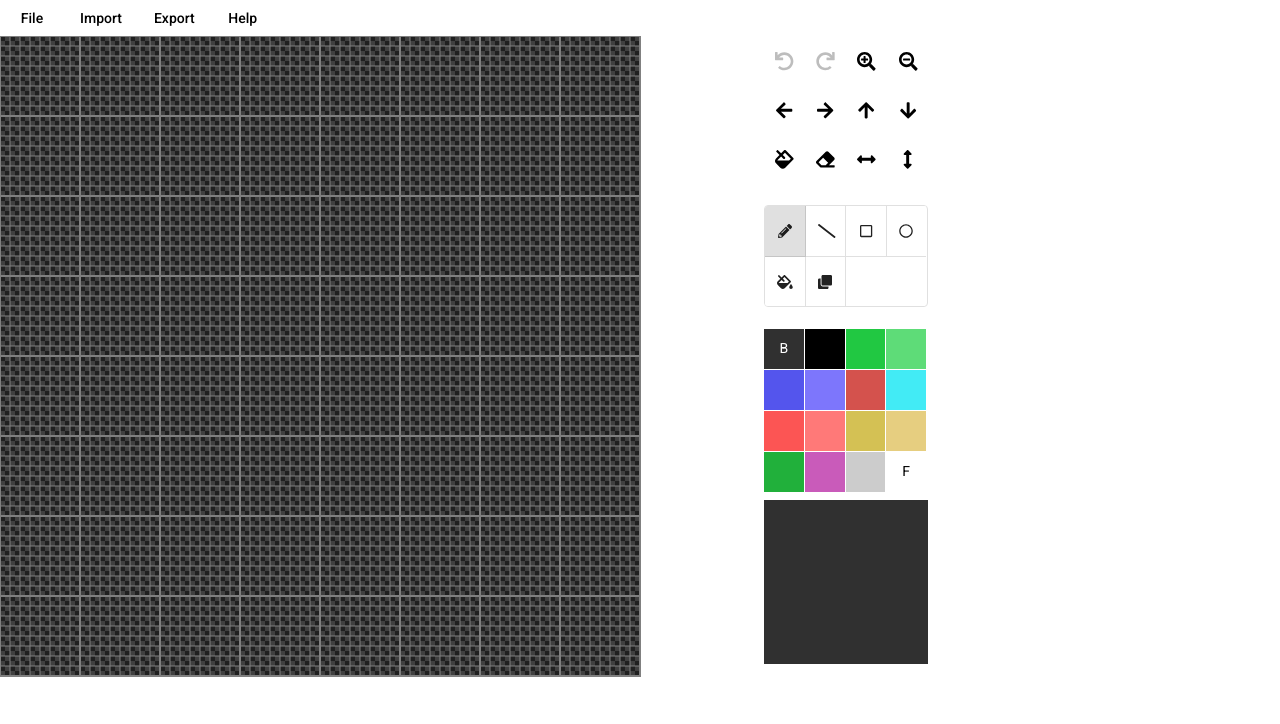
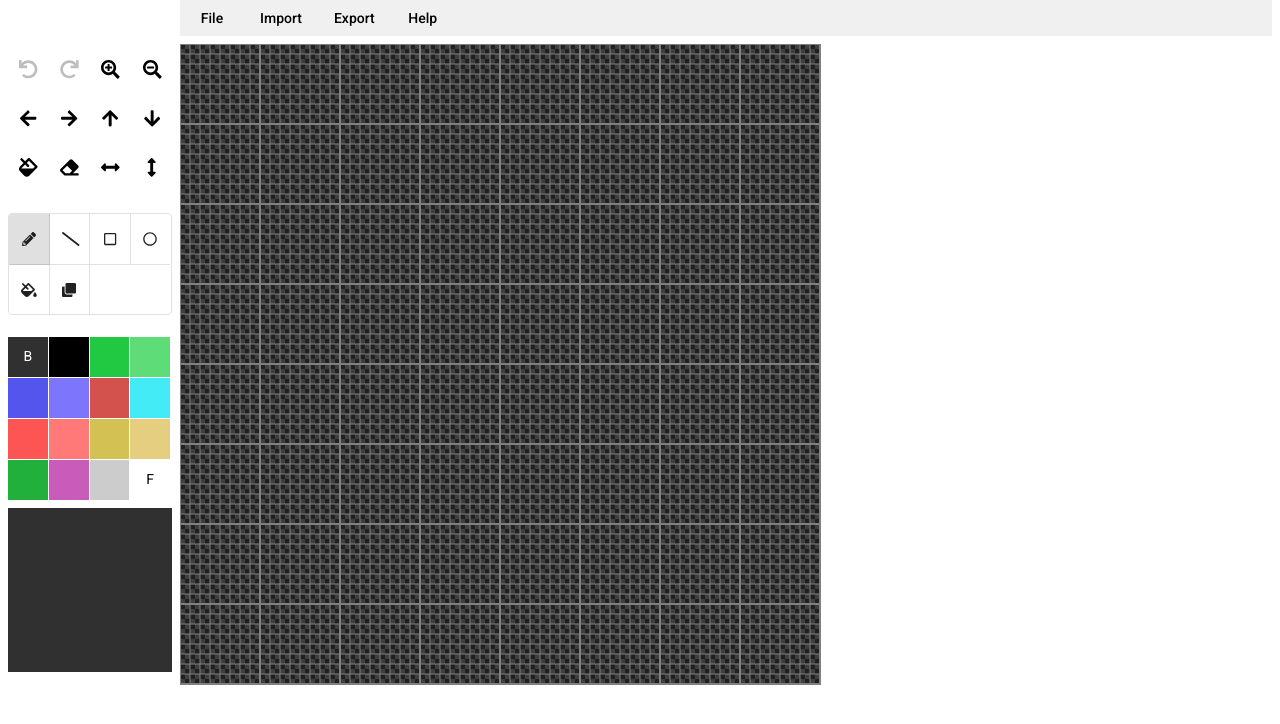
Before and after one commit to Rasmus-M/raphael, an Angular app: page / in a window 1280 px wide. Shown: the top 724 px of the page. Built offline with nearby package versions, Linux system fonts and the light colour scheme.

Commit message:
Change layout

```diff
--- a/src/app/app.component.html
+++ b/src/app/app.component.html
@@ -1,4 +1,5 @@
 <div class="app">
+  <div id="corner"></div>
   <div id="menu">
     <app-menu
       (newClicked)="new()"
--- a/src/app/app.component.less
+++ b/src/app/app.component.less
@@ -1,18 +1,25 @@
 .app {
   display: grid;
   --menuHeight: 36px;
-  --pixelGridHeight: calc(100vh - var(--menuHeight) - 8px);
-  grid-template-columns: var(--pixelGridHeight) 164px 1fr;
+  --pixelGridHeight: calc(100vh - var(--menuHeight) - 16px);
+  grid-template-columns: 164px 1fr;
   grid-template-rows: var(--menuHeight) calc(var(--pixelGridHeight)) 1fr;
   grid-template-areas:
-    "menu menu"
-    "pixel-grid side-panel";
-  grid-row-gap: 0;
+    "corner menu"
+    "side-panel pixel-grid";
+  grid-row-gap: 8px;
   grid-column-gap: 8px;
+  margin-left: 8px;
+  margin-right: 8px;
+}
+
+#corner {
+  grid-area: corner;
 }
 
 #menu {
   grid-area: menu;
+  background-color: #f0f0f0;
 }
 
 #pixel-grid {
```
